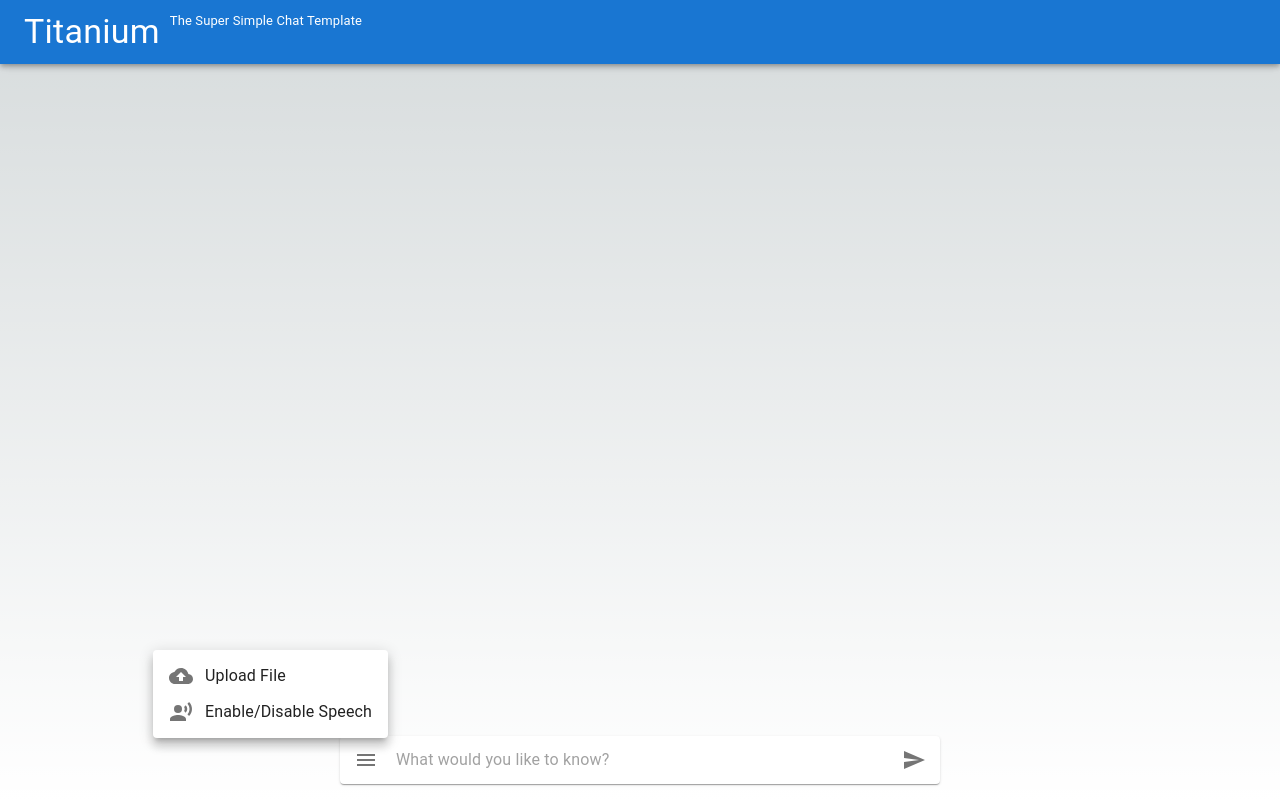
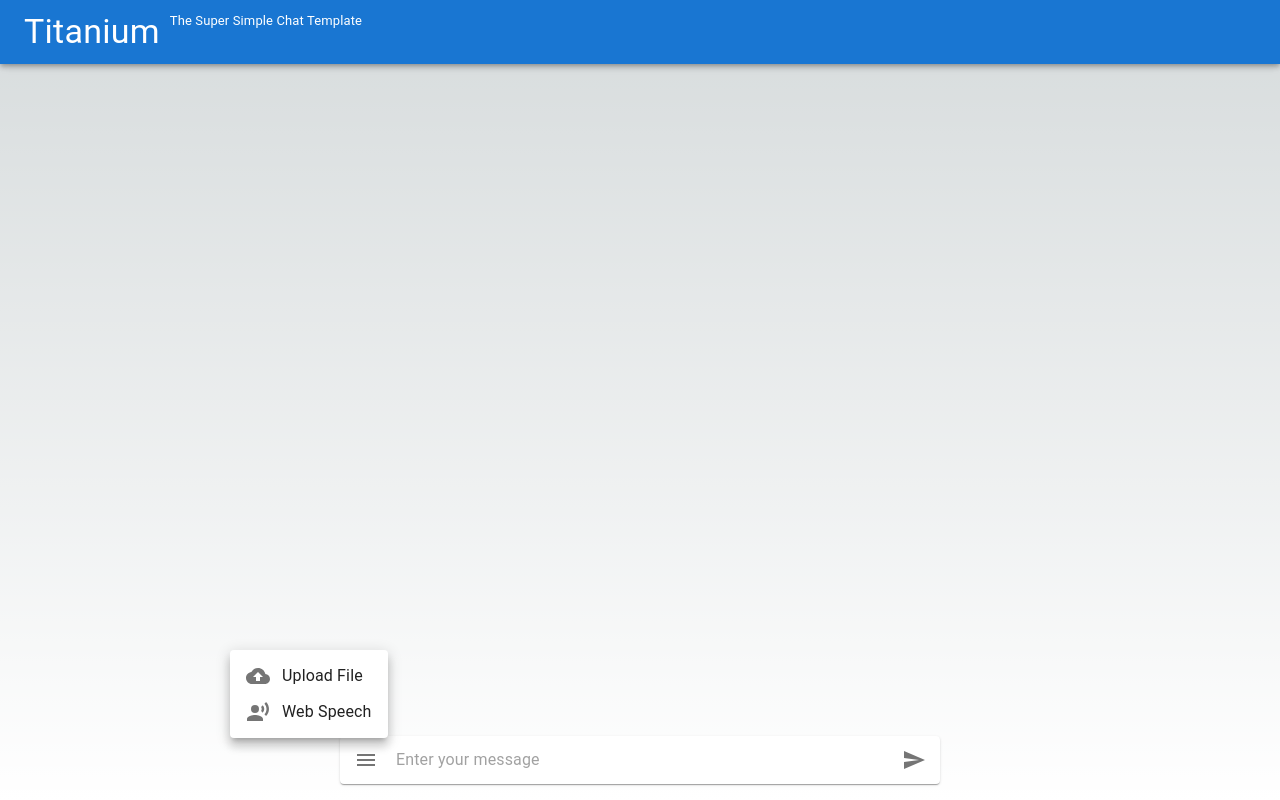
Before and after one commit to athrael-soju/Titanium, a Next.js app: page / in a window 1280 px wide. Both pictures are taken after a click on the button 366 px from the left and 760 px from the top of the page. Built offline with nearby package versions, Linux system fonts and the light colour scheme.

Commit message:
Update placeholder text in CustomizedInputBase component

```diff
--- a/app/components/Chat/CustomizedInputBase.tsx
+++ b/app/components/Chat/CustomizedInputBase.tsx
@@ -27,10 +27,10 @@ const CustomizedInputBase = ({
 
   const handleKeyDown = (event: React.KeyboardEvent<HTMLFormElement>) => {
     if (event.key === 'Enter') {
-      event.preventDefault(); // Prevent form submission
+      event.preventDefault();
       if (inputValue.trim()) {
         onSendMessage(inputValue);
-        setInputValue(''); // Clear input
+        setInputValue('');
       }
     }
   };
@@ -125,13 +125,12 @@ const CustomizedInputBase = ({
             <ListItemIcon>
               <SpeechIcon />
             </ListItemIcon>
-            Enable/Disable Speech
+            Web Speech
           </MenuItem>
         </Menu>
         <InputBase
           sx={{ ml: 1, flex: 1 }}
-          placeholder="What would you like to know?"
-          inputProps={{ 'aria-label': 'search google maps' }}
+          placeholder="Enter your message"
           value={inputValue}
           onChange={handleInputChange}
         />
```
